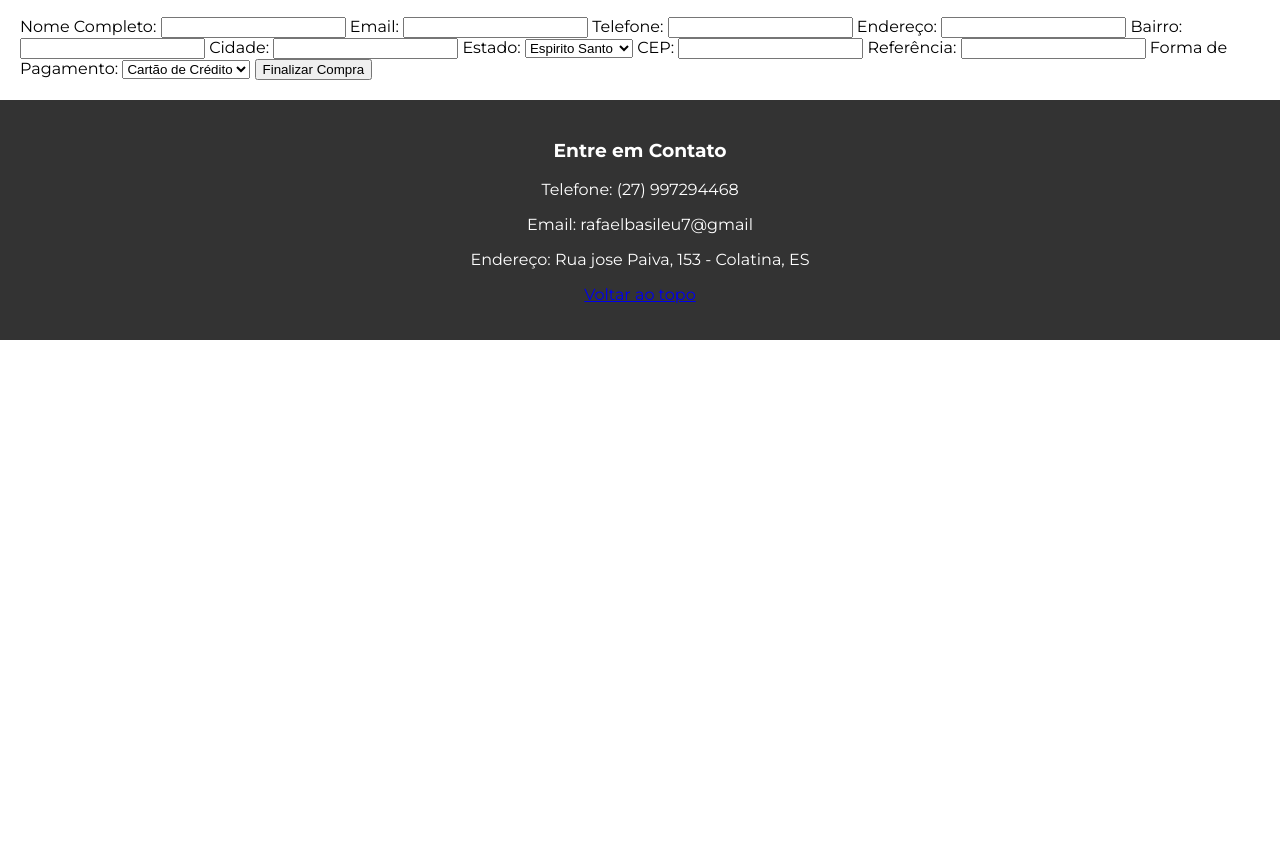
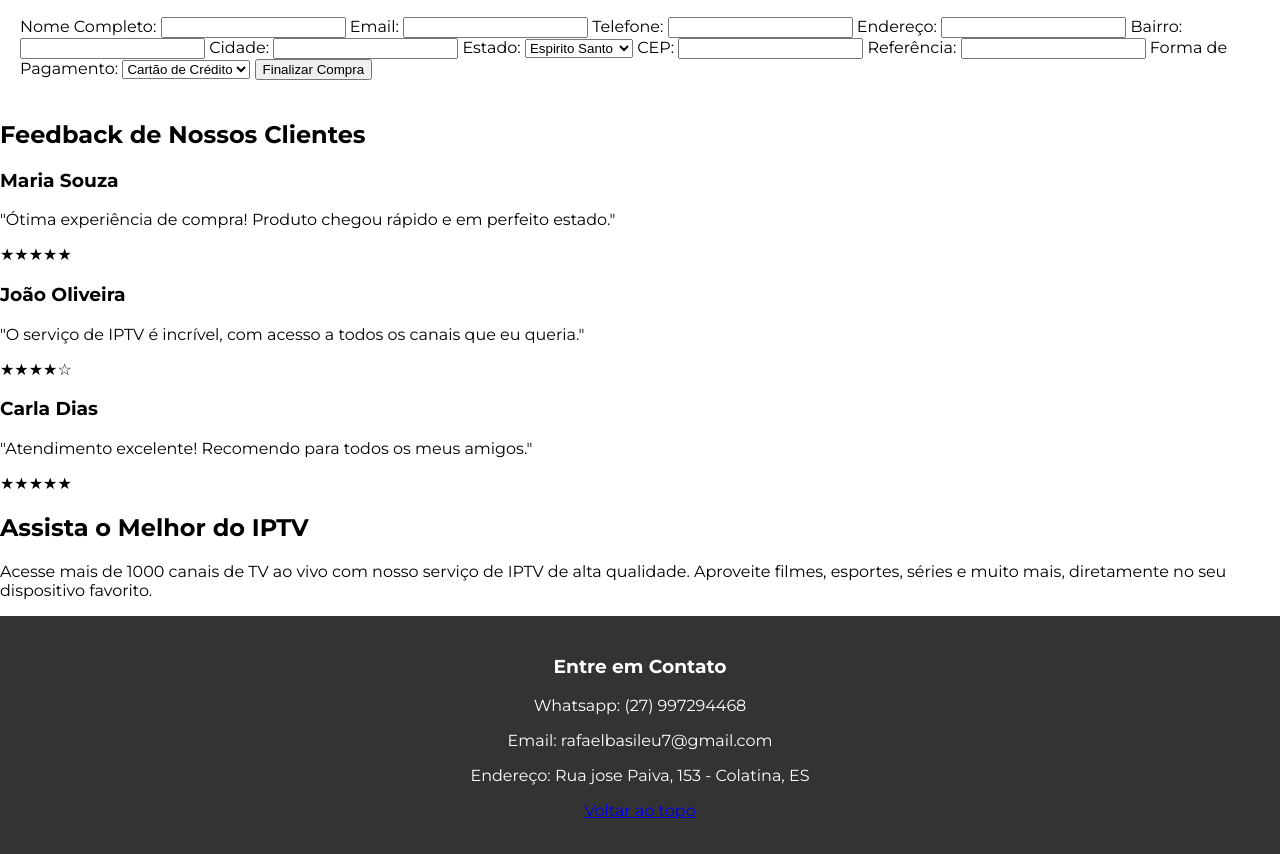
Before and after one commit to RBinovaweb/lojaIPTV, a plain HTML site: page index.html in a window 1280 px wide. Shown: the part 1409-2263 px from the top of the page. Before the commit the page ends 1749 px from the top, so only its background shows below. Drawn offline with Linux system fonts and the light colour scheme.

Commit message:
Update index.html

```diff
--- a/index.html
+++ b/index.html
@@ -140,11 +140,42 @@
         <button type="submit">Finalizar Compra</button>
     </form>
 </section>
+<section class="feedback-section" id="feedback">
+    <h2>Feedback de Nossos Clientes</h2>
 
+    <!-- Feedback de cliente 1 -->
+    <div class="feedback">
+        <div class="feedback-item">
+            <h3>Maria Souza</h3>
+            <p>"Ótima experiência de compra! Produto chegou rápido e em perfeito estado."</p>
+            <div class="rating">★★★★★</div>
+        </div>
+
+        <!-- Feedback de cliente 2 -->
+        <div class="feedback-item">
+            <h3>João Oliveira</h3>
+            <p>"O serviço de IPTV é incrível, com acesso a todos os canais que eu queria."</p>
+            <div class="rating">★★★★☆</div>
+        </div>
+
+        <!-- Feedback de cliente 3 -->
+        <div class="feedback-item">
+            <h3>Carla Dias</h3>
+            <p>"Atendimento excelente! Recomendo para todos os meus amigos."</p>
+            <div class="rating">★★★★★</div>
+        </div>
+    </div>
+
+    <!-- Seção de acesso IPTV -->
+    <div class="iptv-access">
+        <h2>Assista o Melhor do IPTV</h2>
+        <p>Acesse mais de 1000 canais de TV ao vivo com nosso serviço de IPTV de alta qualidade. Aproveite filmes, esportes, séries e muito mais, diretamente no seu dispositivo favorito.</p>
+    </div>
+</section>
 <footer id="contato">
     <h3>Entre em Contato</h3>
-    <p>Telefone: (27) 997294468</p>
-    <p>Email: rafaelbasileu7@gmail</p>
+    <p>Whatsapp: (27) 997294468</p>
+    <p>Email: rafaelbasileu7@gmail.com</p>
     <p>Endereço: Rua jose Paiva, 153 - Colatina, ES</p>
     <p><a href="#navbar">Voltar ao topo</a></p>
 </footer>
```
